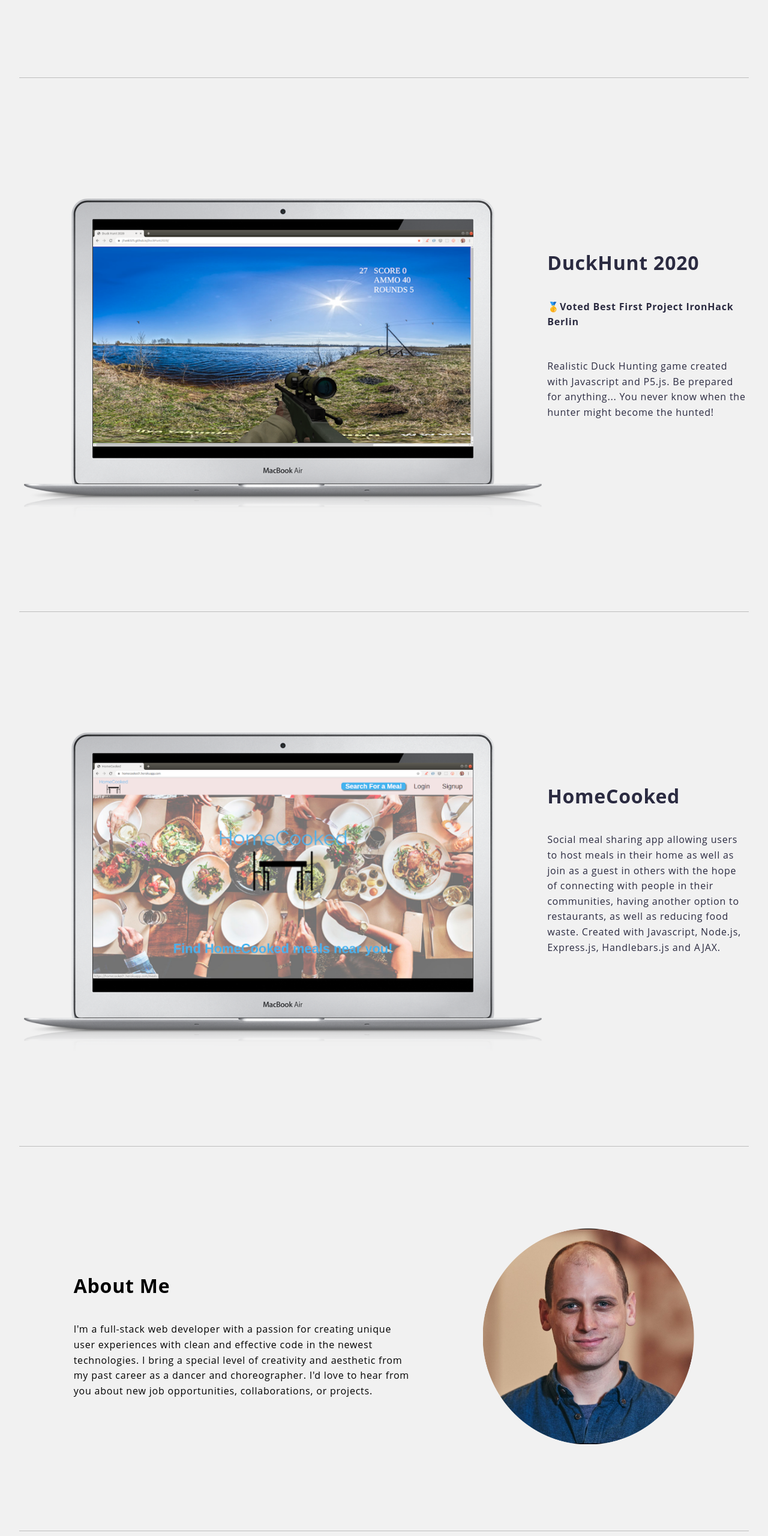
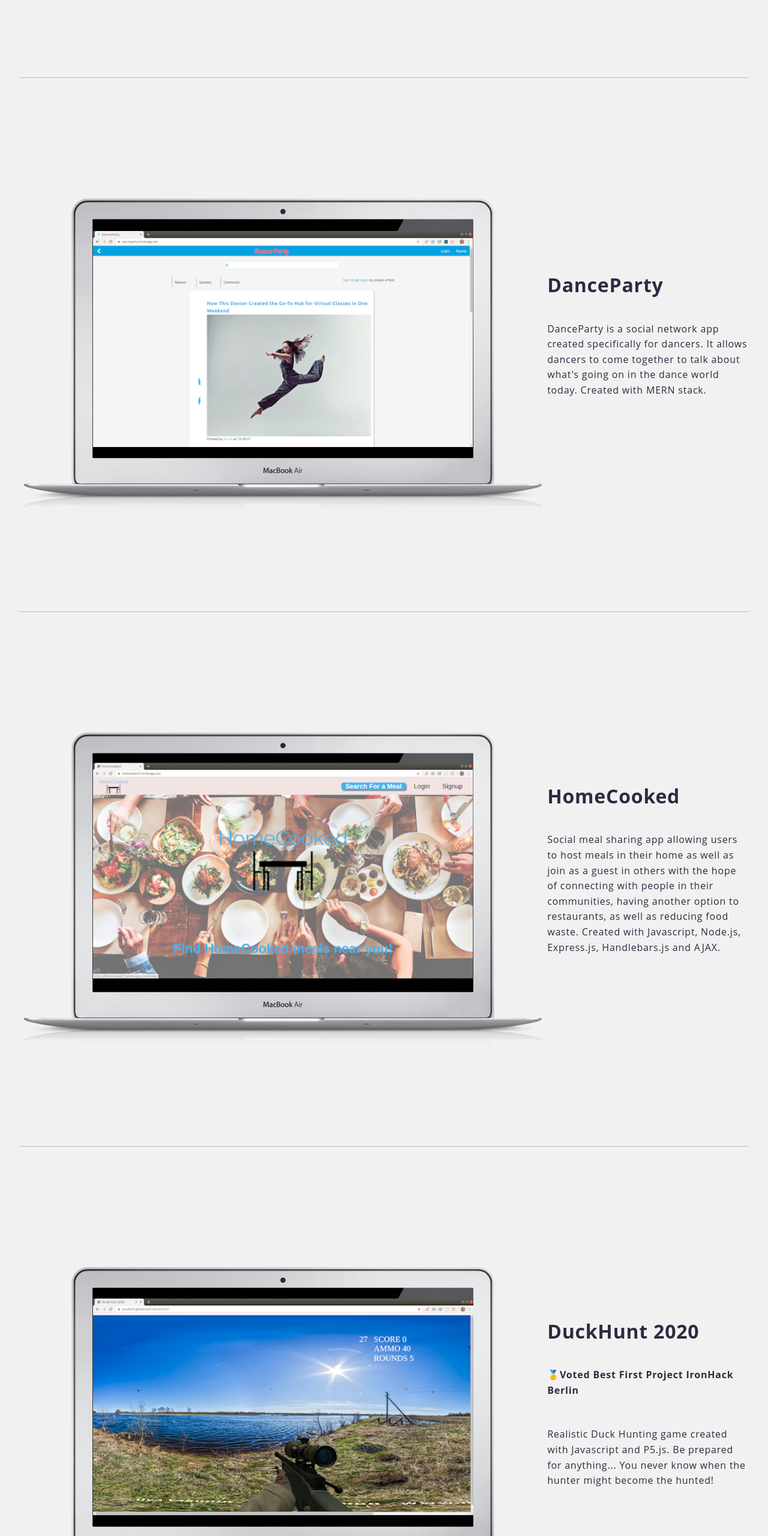
Before and after one commit to jfrank325/portfolio, a Gatsby site: page / in a window 1280 px wide. Shown: the part 1560-4120 px from the top of the page at 60% size. Built offline with nearby package versions, Linux system fonts and the light colour scheme; Gatsby itself is replaced by a stand-in of ours.

Commit message:
added DanceParty

```diff
--- a/src/components/Projects.js
+++ b/src/components/Projects.js
@@ -2,6 +2,7 @@ import React from "react"
 import LargeImage from "../images/Syklmac.png"
 import DuckHunt from "../images/DuckMac.png"
 import HomeImage from "../images/Homecookedmac.png"
+import DancerParty from "../images/DancerPartyMac.png"
 import ScrollAnimation from "react-animate-on-scroll"
 
 const Projects = () => {
@@ -41,21 +42,23 @@ const Projects = () => {
         <div className="project-container opaque">
           <div className="image-container">
             <a
-              href="https://jfrank325.github.io/DuckHunt2020/"
+              href="https://dancerparty.herokuapp.com/"
               rel="noreferrer noopener"
               target="_blank"
             >
-              <img className="project-image" src={DuckHunt} alt="Duck Hunt" />
+              <img
+                className="project-image"
+                src={DancerParty}
+                alt="Dance Party"
+              />
             </a>
           </div>
           <div className="description-container">
-            <h1>DuckHunt 2020</h1>
-            <h4>{"\ud83e\udd47"}Voted Best First Project IronHack Berlin</h4>
+            <h1>DanceParty</h1>
             <p>
-              {" "}
-              Realistic Duck Hunting game created with Javascript and P5.js. Be
-              prepared for anything... You never know when the hunter might
-              become the hunted!
+              DanceParty is a social network app created specifically for
+              dancers. It allows dancers to come together to talk about what's
+              going on in the dance world today. Created with MERN stack.
             </p>
           </div>
         </div>
@@ -83,6 +86,29 @@ const Projects = () => {
           </div>
         </div>
       </ScrollAnimation>
+      <ScrollAnimation animateIn="opaque">
+        <div className="project-container opaque">
+          <div className="image-container">
+            <a
+              href="https://jfrank325.github.io/DuckHunt2020/"
+              rel="noreferrer noopener"
+              target="_blank"
+            >
+              <img className="project-image" src={DuckHunt} alt="Duck Hunt" />
+            </a>
+          </div>
+          <div className="description-container">
+            <h1>DuckHunt 2020</h1>
+            <h4>{"\ud83e\udd47"}Voted Best First Project IronHack Berlin</h4>
+            <p>
+              {" "}
+              Realistic Duck Hunting game created with Javascript and P5.js. Be
+              prepared for anything... You never know when the hunter might
+              become the hunted!
+            </p>
+          </div>
+        </div>
+      </ScrollAnimation>
     </div>
   )
 }
```
Also changed, not shown: src/images/DancerPartyMac.png (added).
